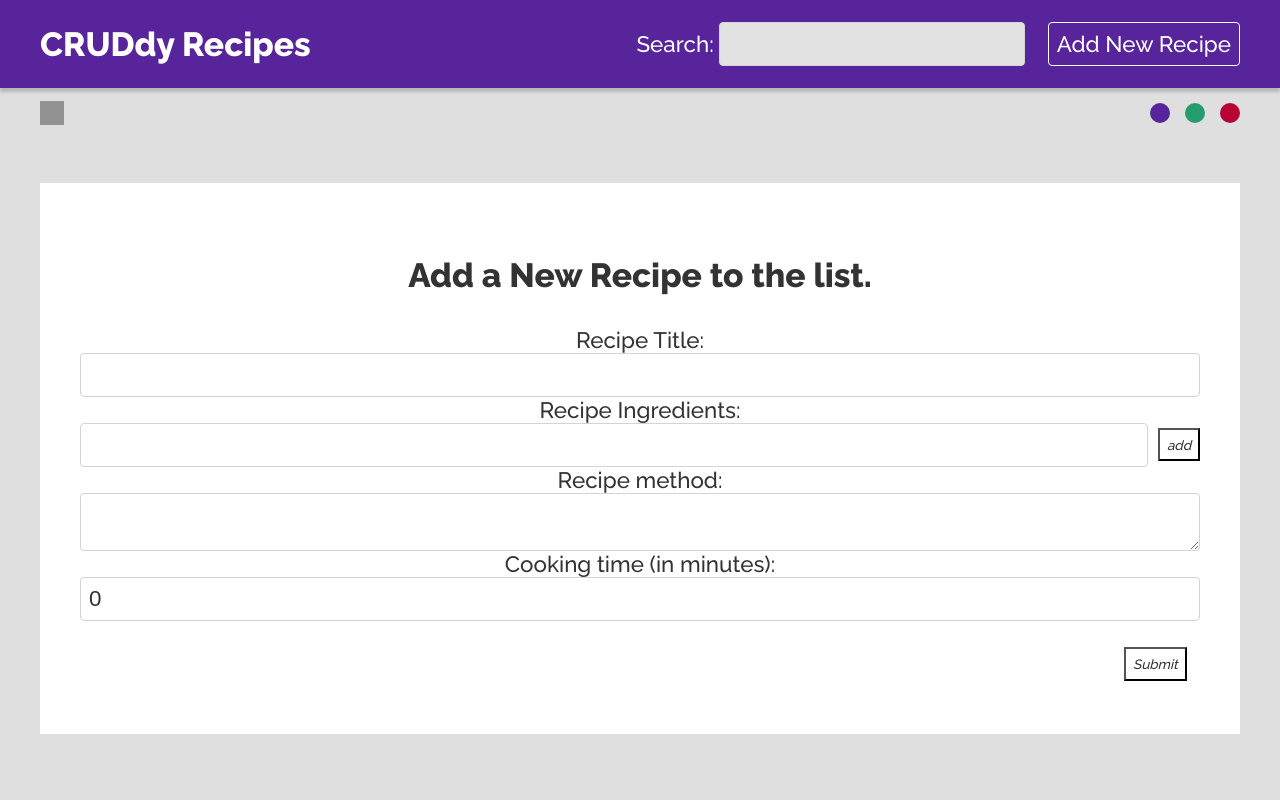
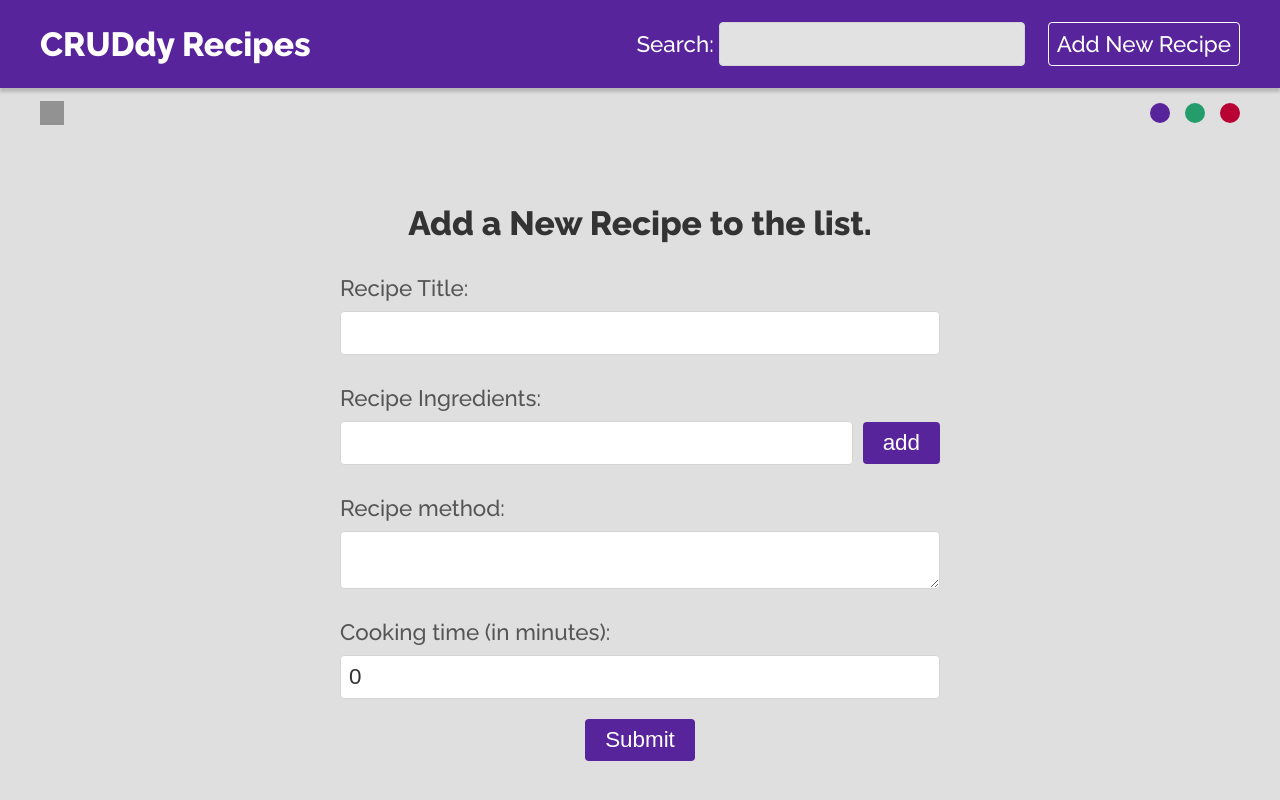
Before and after one commit to r-i-c-h/ts-react-with-Firebase8-Router5, a React (Vite) app: page /create in a window 1280 px wide. Built offline with nearby package versions, Linux system fonts and the light colour scheme; grey boxes are pictures that could not be loaded.

Commit message:
🐞🔧 /triv: 🎨

```diff
--- a/src/pages/create/Create.tsx
+++ b/src/pages/create/Create.tsx
@@ -57,7 +57,7 @@ export default function Create() {
     {isPending && <LoaderAnimation />}
     {error && <h4 className="error">{handleError(error)}</h4>}
 
-    <div className={`recipe ${mode}`}>
+    <div className={`create ${mode}`}>
       <h2 className="page-title">Add a New Recipe to the list.</h2>
 
       <form onSubmit={handleFormSubmit}>
```
